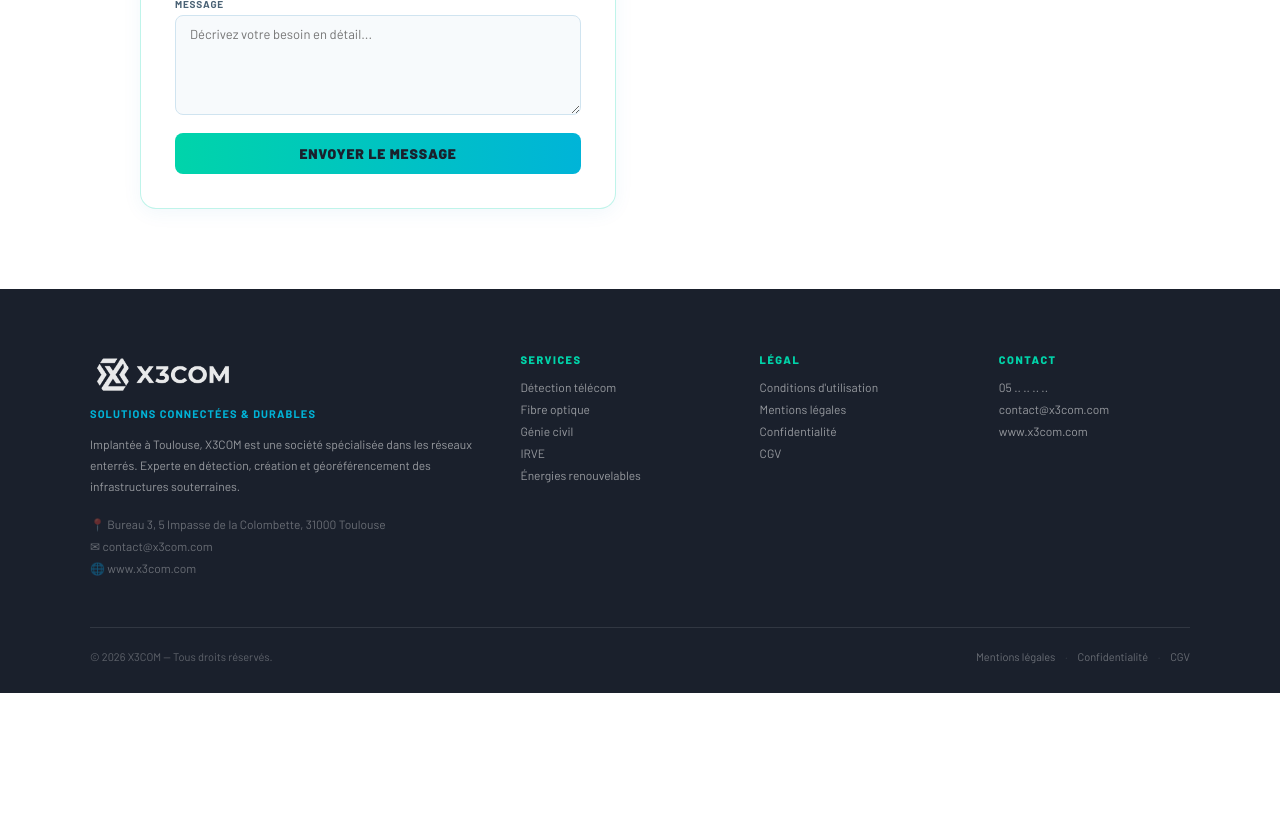
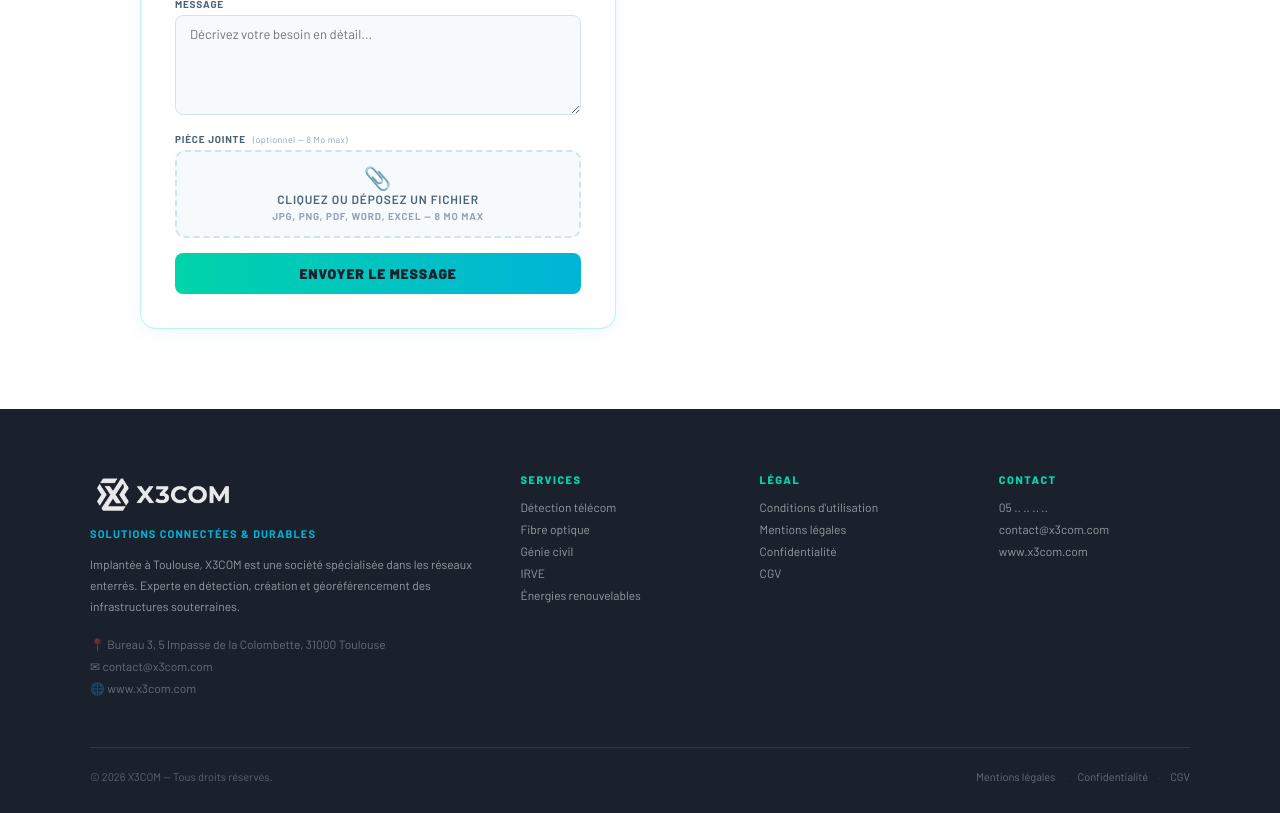
Before and after one commit to Gourdmandise/web-commerce-projet, an Angular app in the folder projet-final/angular/: page /contact in a window 1280 px wide. Shown: the part 1140-1953 px from the top of the page. Before the commit the page ends 1833 px from the top, so only its background shows below. Built offline with nearby package versions, Linux system fonts and the light colour scheme; a web font is replaced by a local one.

Commit message:
feat : ajout de piece jointe au formulaire contact

```diff
--- a/projet-final/angular/src/app/pages/contact/contact.css
+++ b/projet-final/angular/src/app/pages/contact/contact.css
@@ -11,6 +11,16 @@
 .fg2 textarea { resize:vertical; min-height:100px; }
 .fg2d { display:grid; grid-template-columns:1fr 1fr; gap:14px; }
 
+/* Petit tag "(optionnel)" à côté du label */
+.label-opt {
+  font-size:9px;
+  font-weight:400;
+  color:#94a3b8;
+  letter-spacing:.04em;
+  text-transform:none;
+  margin-left:4px;
+}
+
 .rl { display:flex; gap:16px; }
 .rli { display:flex; align-items:center; gap:6px; font-size:13px; color:#4A6275; cursor:pointer; text-transform:none; letter-spacing:0; font-weight:400; }
 .rli input { width:auto; accent-color:#00D4AA; }
@@ -19,6 +29,116 @@
 .cbli { display:flex; align-items:flex-start; gap:8px; font-size:12px; color:#4A6275; cursor:pointer; text-transform:none; letter-spacing:0; font-weight:400; line-height:1.5; }
 .cbli input { width:auto; margin-top:2px; flex-shrink:0; accent-color:#00D4AA; }
 
+/* ── Zone de dépôt de fichier ───────────────────────────── */
+.upload-zone {
+  display:flex;
+  align-items:center;
+  justify-content:center;
+  position:relative;
+  width:100%;
+  min-height:72px;
+  border:2px dashed #d0e4f0;
+  border-radius:10px;
+  background:#F7FAFC;
+  cursor:pointer;
+  transition:all .2s;
+  padding:14px 16px;
+  box-sizing:border-box;
+  /* reset label default styles */
+  font-size:inherit;
+  font-weight:400;
+  color:inherit;
+  letter-spacing:0;
+  text-transform:none;
+  margin-bottom:0;
+}
+.upload-zone:hover {
+  border-color:#00D4AA;
+  background:rgba(0,212,170,.04);
+}
+.upload-zone.has-file {
+  border-style:solid;
+  border-color:#00D4AA;
+  background:rgba(0,212,170,.05);
+  justify-content:space-between;
+}
+
+/* Input natif caché */
+.upload-input {
+  position:absolute;
+  inset:0;
+  opacity:0;
+  cursor:pointer;
+  width:100% !important;
+  height:100% !important;
+  border:none !important;
+  background:transparent !important;
+  padding:0 !important;
+}
+
+/* État vide */
+.upload-idle {
+  display:flex;
+  flex-direction:column;
+  align-items:center;
+  gap:4px;
+  pointer-events:none;
+}
+.upload-icon { font-size:22px; line-height:1; }
+.upload-text { font-size:12px; font-weight:600; color:#4A6275; }
+.upload-hint { font-size:10px; color:#94a3b8; }
+
+/* État fichier sélectionné */
+.upload-preview {
+  display:flex;
+  align-items:center;
+  gap:10px;
+  pointer-events:none;
+  flex:1;
+  min-width:0;
+}
+.upload-preview .upload-icon { font-size:20px; flex-shrink:0; }
+.upload-filename {
+  font-size:12px;
+  font-weight:600;
+  color:#1A202C;
+  white-space:nowrap;
+  overflow:hidden;
+  text-overflow:ellipsis;
+  flex:1;
+  min-width:0;
+}
+.upload-size {
+  font-size:11px;
+  color:#94a3b8;
+  flex-shrink:0;
+  white-space:nowrap;
+}
+
+/* Bouton supprimer (×) */
+.upload-remove {
+  position:relative;
+  z-index:2;
+  flex-shrink:0;
+  width:24px;
+  height:24px;
+  border-radius:50%;
+  border:none;
+  background:rgba(239,68,68,.12);
+  color:#ef4444;
+  font-size:12px;
+  font-weight:700;
+  cursor:pointer;
+  display:flex;
+  align-items:center;
+  justify-content:center;
+  line-height:1;
+  transition:background .15s;
+  padding:0;
+}
+.upload-remove:hover { background:rgba(239,68,68,.22); }
+
+/* ── Infos de contact ────────────────────────────────────── */
 .iw h3 { font-family:'Barlow Condensed',sans-serif; font-size:20px; font-weight:800; color:#00B4D8; margin-bottom:20px; text-transform:uppercase; letter-spacing:.04em; }
 .ii2 { border-radius:12px; padding:16px; margin-bottom:14px; display:flex; gap:14px; align-items:flex-start; background:rgba(0,212,170,0.05); border:1px solid rgba(0,212,170,0.2); }
 .ii2:nth-child(2) { background:rgba(0,180,216,0.05); border-color:rgba(0,180,216,0.2); }
--- a/projet-final/angular/src/app/pages/contact/contact.html
+++ b/projet-final/angular/src/app/pages/contact/contact.html
@@ -78,9 +78,32 @@
           <textarea [(ngModel)]="form.message" name="message" rows="4" placeholder="Décrivez votre besoin en détail..."></textarea>
         </div>
 
+        <!-- PIÈCE JOINTE -->
+        <div class="fg2">
+          <label>Pièce jointe <span class="label-opt">(optionnel — 8 Mo max)</span></label>
+          <label class="upload-zone" [class.has-file]="fichierSelectionne">
+            <input type="file" class="upload-input" (change)="onFichierChange($event)"
+                   accept=".jpg,.jpeg,.png,.gif,.webp,.pdf,.doc,.docx,.xls,.xlsx,.txt">
+            @if (!fichierSelectionne) {
+              <span class="upload-idle">
+                <span class="upload-icon">📎</span>
+                <span class="upload-text">Cliquez ou déposez un fichier</span>
+                <span class="upload-hint">JPG, PNG, PDF, Word, Excel — 8 Mo max</span>
+              </span>
+            } @else {
+              <span class="upload-preview">
+                <span class="upload-icon">{{ getFileIcon(fichierSelectionne.name) }}</span>
+                <span class="upload-filename">{{ fichierSelectionne.name }}</span>
+                <span class="upload-size">{{ (fichierSelectionne.size / 1024).toFixed(0) }} Ko</span>
+              </span>
+              <button type="button" class="upload-remove" (click)="supprimerFichier($event)">✕</button>
+            }
+          </label>
+        </div>
+
         <button type="submit" class="btn-x1" style="width:100%;justify-content:center"
-                [disabled]="leFormulaire.invalid">
-          Envoyer le message
+                [disabled]="leFormulaire.invalid || envoi">
+          {{ envoi ? 'Envoi en cours…' : 'Envoyer le message' }}
         </button>
       </form>
     </div>
--- a/projet-final/angular/src/app/pages/contact/contact.ts
+++ b/projet-final/angular/src/app/pages/contact/contact.ts
@@ -15,7 +15,6 @@ interface ContactForm {
   besoins:   string[];
   operateur: string;
   message:   string;
-  fichier?:  File | null;
 }
 
 @Component({
@@ -32,6 +31,16 @@ export class Contact {
 
   form: ContactForm = this.vide();
   envoi = false;
+  fichierSelectionne: File | null = null;
+
+  readonly TAILLE_MAX = 8 * 1024 * 1024; // 8 Mo
+  readonly EXTENSIONS_OK = new Set([
+    'jpg','jpeg','png','gif','webp',
+    'pdf',
+    'doc','docx',
+    'xls','xlsx',
+    'txt',
+  ]);
 
   besoinsDisponibles = [
     'Electricité (domestique)',
@@ -47,11 +56,13 @@ export class Contact {
     'Expertise Installation',
     'Elagage / Etêtage',
   ];
-  fichierSelectionne: File | null = null;
 
   private vide(): ContactForm {
-    this.fichierSelectionne = null;
-    return { type: 'Professionnel', nom: '', email: '', tel: '', ville: '', adresse: '', besoins: [], operateur: '', message: '', fichier: null };
+    return {
+      type: 'Professionnel', nom: '', email: '',
+      tel: '', ville: '', adresse: '',
+      besoins: [], operateur: '', message: '',
+    };
   }
 
   toggleBesoin(b: string): void {
@@ -64,32 +75,73 @@ export class Contact {
     return this.form.besoins.includes(b);
   }
 
-  onFichierChange(event: Event): void {
-    const input = event.target as HTMLInputElement;
-    this.fichierSelectionne = input.files?.[0] ?? null;
+  // ── Icône selon extension ────────────────────────────────
+  getFileIcon(nom: string): string {
+    const ext = nom.split('.').pop()?.toLowerCase() ?? '';
+    if (['jpg','jpeg','png','gif','webp'].includes(ext)) return '🖼️';
+    if (ext === 'pdf')                                   return '📄';
+    if (['doc','docx'].includes(ext))                    return '📝';
+    if (['xls','xlsx'].includes(ext))                    return '📊';
+    return '📎';
   }
 
+  // ── Sélection de fichier ─────────────────────────────────
+  onFichierChange(event: Event): void {
+    const input  = event.target as HTMLInputElement;
+    const file   = input.files?.[0] ?? null;
+    if (!file) return;
+
+    const ext = file.name.split('.').pop()?.toLowerCase() ?? '';
+
+    if (!this.EXTENSIONS_OK.has(ext)) {
+      this.panier.notify('⚠', 'Format non autorisé', 'JPG, PNG, PDF, Word, Excel, texte seulement.');
+      input.value = '';
+      return;
+    }
+    if (file.size > this.TAILLE_MAX) {
+      this.panier.notify('⚠', 'Fichier trop lourd', `Limite : 8 Mo. Votre fichier : ${(file.size / 1024 / 1024).toFixed(1)} Mo.`);
+      input.value = '';
+      return;
+    }
+
+    this.fichierSelectionne = file;
+  }
+
+  // ── Suppression du fichier ───────────────────────────────
+  supprimerFichier(event: Event): void {
+    event.preventDefault();
+    event.stopPropagation();
+    this.fichierSelectionne = null;
+    // Réinitialise l'input natif pour permettre de re-sélectionner le même fichier
+    const input = document.querySelector('.upload-input') as HTMLInputElement;
+    if (input) input.value = '';
+  }
+
+  // ── Envoi ────────────────────────────────────────────────
   onSubmit(f: NgForm): void {
     if (!f.valid || this.envoi) return;
     this.envoi = true;
 
     const formData = new FormData();
     Object.entries(this.form).forEach(([k, v]) => {
-      if (k === 'fichier') return;
       formData.append(k, Array.isArray(v) ? JSON.stringify(v) : String(v ?? ''));
     });
-    if (this.fichierSelectionne) formData.append('fichier', this.fichierSelectionne);
+    if (this.fichierSelectionne) {
+      formData.append('fichier', this.fichierSelectionne);
+    }
 
     this.http.post(`${this.backend}/contact`, formData).subscribe({
       next: () => {
         this.panier.notify('✓', 'Message envoyé !', 'Nous vous répondrons sous 24h');
         this.form = this.vide();
+        this.fichierSelectionne = null;
         f.resetForm();
         this.envoi = false;
       },
       error: (err) => {
         console.error('Erreur envoi contact :', err);
-        this.panier.notify('✗', 'Erreur', 'Impossible d\'envoyer le message, veuillez réessayer.');
+        const detail = err?.error?.error || 'Veuillez réessayer.';
+        this.panier.notify('✗', 'Erreur', detail);
         this.envoi = false;
       },
     });
```
